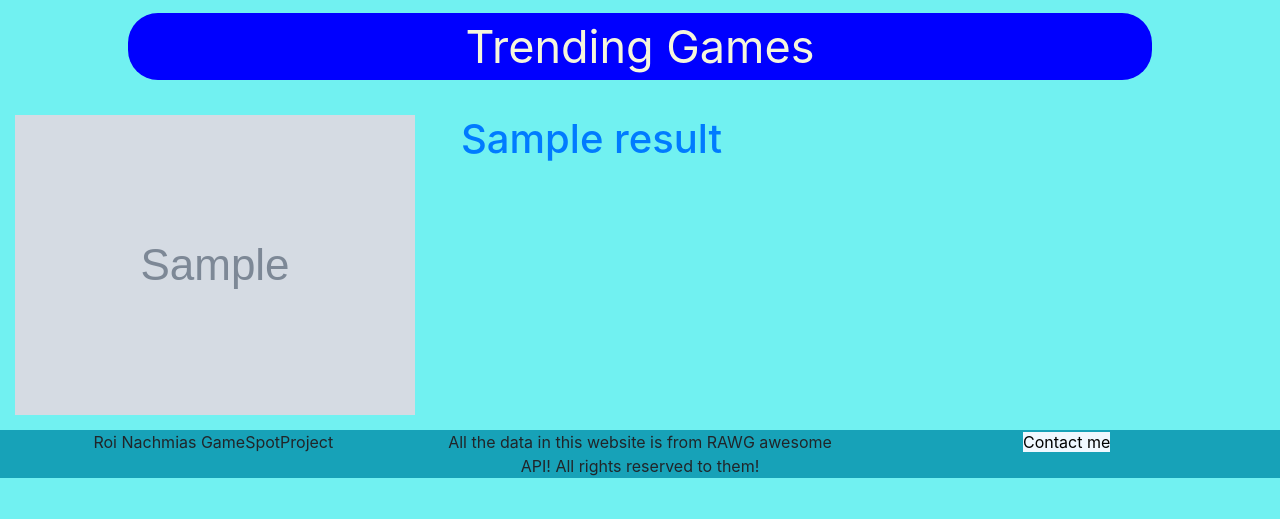
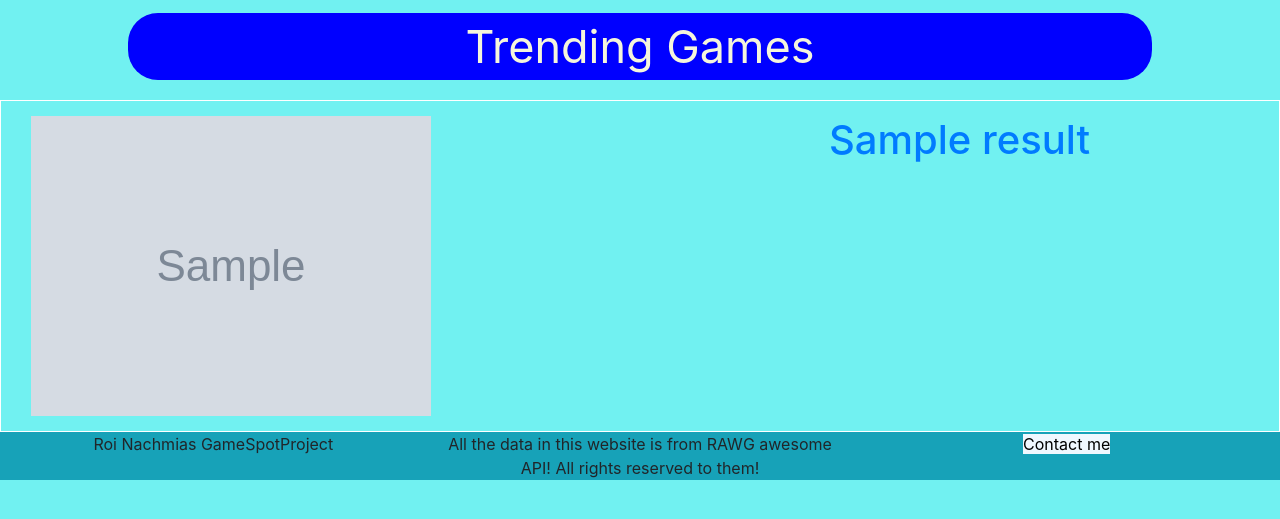
Before and after one commit to roi54/GameSpotProject, a Flask app: page /trending in a window 1280 px wide. Shown: the part 56-575 px from the top of the page. Run offline with Flask 2, Linux system fonts and the light colour scheme; grey boxes marked "Sample" are stand-in pictures; a database or web service that is not in the repository returns one stand-in record (values such as "Sample title"); data that the repository does not hold is empty; some libraries are stand-ins or nearby versions.

Commit message:
adding responsive to trending and search

```diff
--- a/templates/trending.html
+++ b/templates/trending.html
@@ -2,30 +2,30 @@
 {% block title %}Trending{% endblock %}
 {% block content %}
         <span class="game-title">Trending Games</span>
+        <div class="container-fluid">
         {% for game in trend_games %}
-            <div class="media gamepreview">
+            <div class="row media gamepreview border border-white">
                 {% if loop.index % 2 %}
-                    <div class="image-w-header">
+                    <div class="col-sm image-w-header">
                         <img src='{{game["background_image"]}}' class="mr-3">
                     </div>
-                    <div class="media-body">
+                    <div class="col-sm media-body">
                         <a href="https://rawg.io/games/{{game['slug']}}">
                             <h1 class="mt-0">{{game["name"]}}</h1>
                         </a>
                     </div>
                 {% else %}
-                    <div class="media-body">
+                    <div class=" col-sm media-body">
                         <a href="https://rawg.io/games/{{game['slug']}}">
                             <h1 class="mt-0">{{game["name"]}}</h1>
                         </a>
                     </div>
-                    <div class="image-w-header">
+                    <div class="col-sm image-w-header">
                         <img src='{{game["background_image"]}}' class="mr-3">
                     </div>
                 {% endif %}
             </div>
-
         {% endfor %}
-
+        </div>
 {% endblock %}
 </html>
```
Also changed, not shown: templates/search.html (+6 -6 lines).
